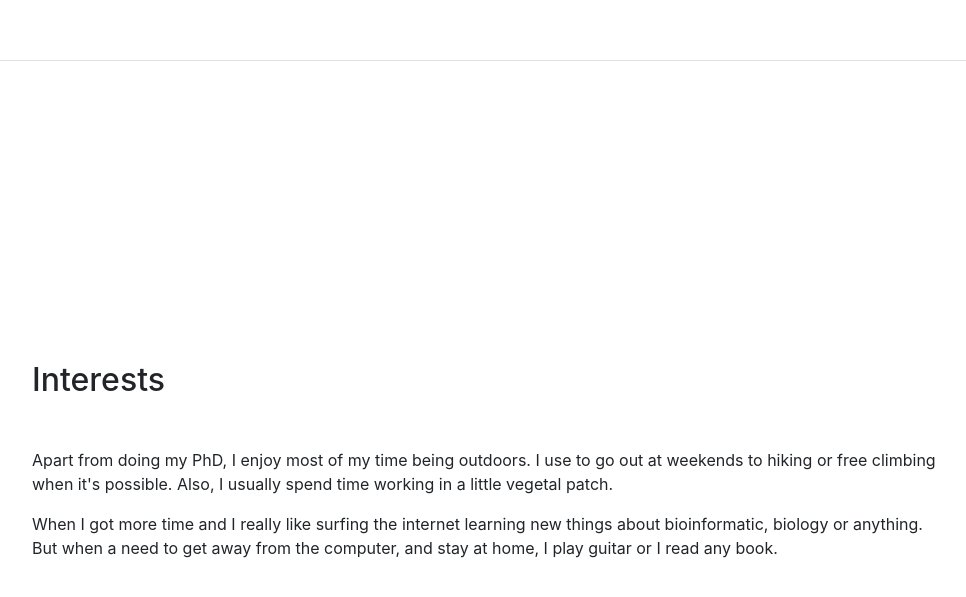
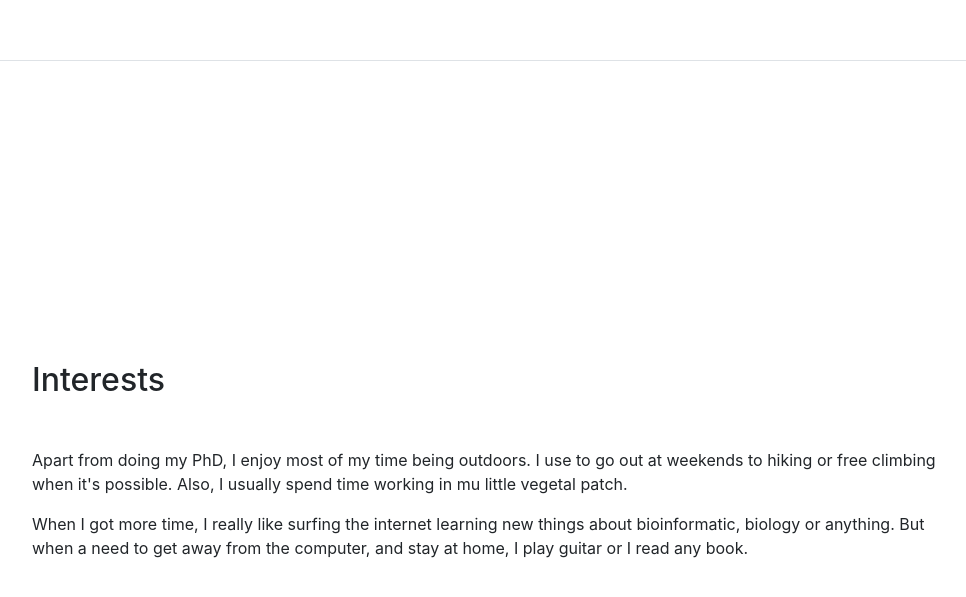
Before and after one commit to JorgeMonPe/JorgeMonPe.github.io, a website with bundled scripts: page index.html in a window 1280 px wide. Shown: the part 3702-4299 px from the top of the page, without its empty margins (288-1254 px from the left). Built offline with nearby package versions, Linux system fonts and the light colour scheme; a web font is replaced by a local one.

Commit message:
Correccion interest

```diff
--- a/index.html
+++ b/index.html
@@ -343,8 +343,8 @@
       <section class="resume-section p-3 p-lg-5 d-flex flex-column" id="interests">
         <div class="my-auto">
           <h2 class="mb-5">Interests</h2>
-          <p>Apart from doing my PhD, I enjoy most of my time being outdoors. I use to go out at weekends to hiking or free climbing when it's possible. Also, I usually spend time working in a little vegetal patch.</p>
-          <p class="mb-0">When I got more time and I really like surfing the internet learning new things about bioinformatic, biology or anything. But when a need to get away from the computer, and stay at home, I play guitar or I read  any book.</p>
+          <p>Apart from doing my PhD, I enjoy most of my time being outdoors. I use to go out at weekends to hiking or free climbing when it's possible. Also, I usually spend time working in mu little vegetal patch.</p>
+          <p class="mb-0">When I got more time, I really like surfing the internet learning new things about bioinformatic, biology or anything. But when a need to get away from the computer, and stay at home, I play guitar or I read  any book.</p>
         </div>
       </section>
 
```
Also changed, not shown: 1 other file.
